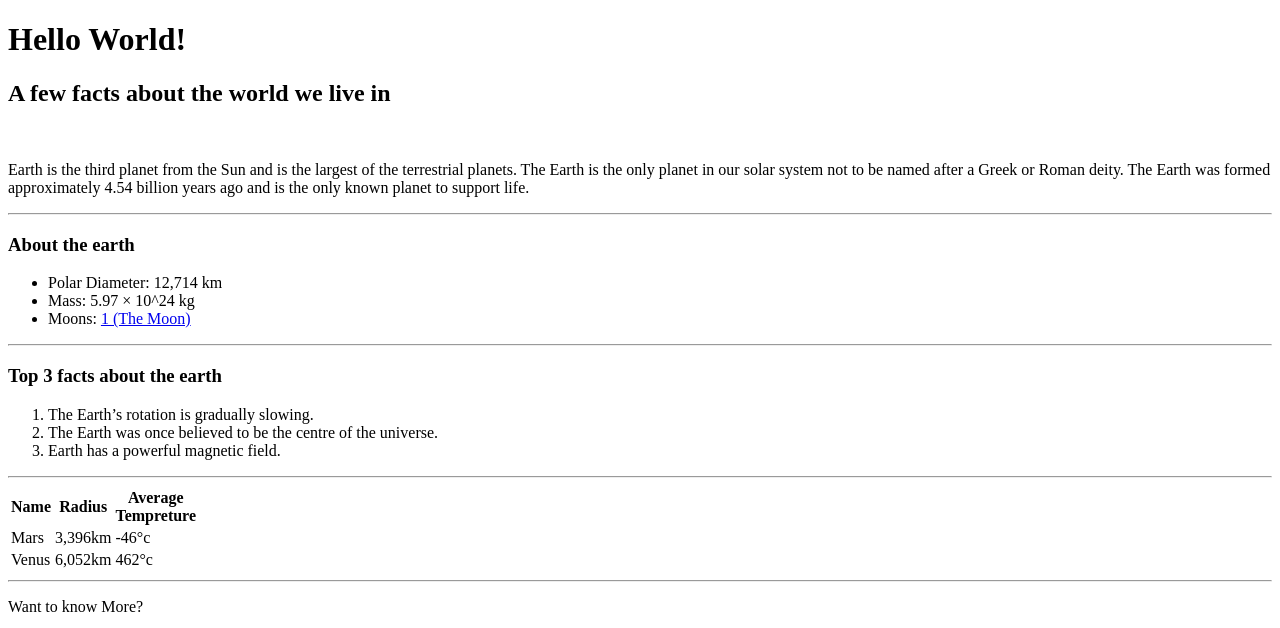
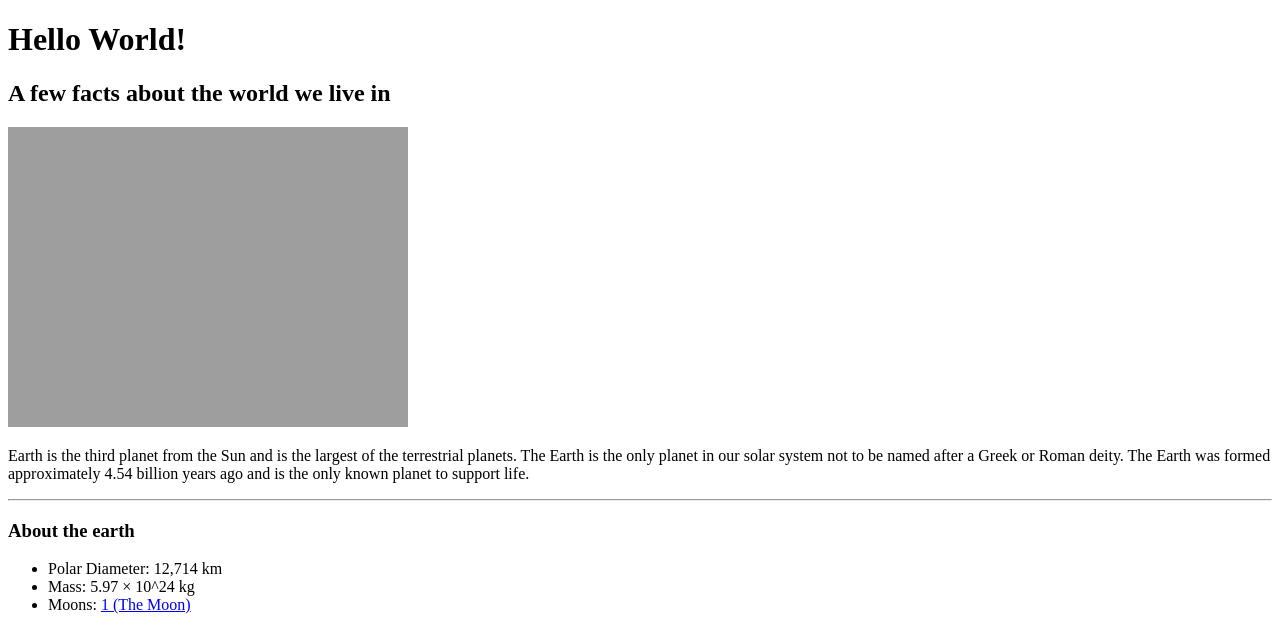
Before and after one commit to VikasNU1307/html-mentoraide-task-1, a plain HTML site: page index.html in a window 1280 px wide. Shown: the top 628 px of the page. Drawn offline with Linux system fonts and the light colour scheme; the site is published under a folder, as on GitHub Pages, so addresses that start at the root find nothing.

Commit message:
Update index.html

```diff
--- a/index.html
+++ b/index.html
@@ -8,7 +8,7 @@
 <body>
     <h1>Hello World!</h1>
     <h2>A few facts about the world we live in</h2>
-    <img  src="/img/earth.jpeg" width = "400" alt="">
+    <img  src="img/earth.jpeg" width = "400" alt="">
     <p>Earth is the third planet from the Sun and is the largest of the terrestrial planets. The Earth is the only planet in our solar system not to be named after a Greek or Roman deity. The Earth was formed approximately 4.54 billion years ago and is the only known planet to support life.
     </p>
     <hr>
```
